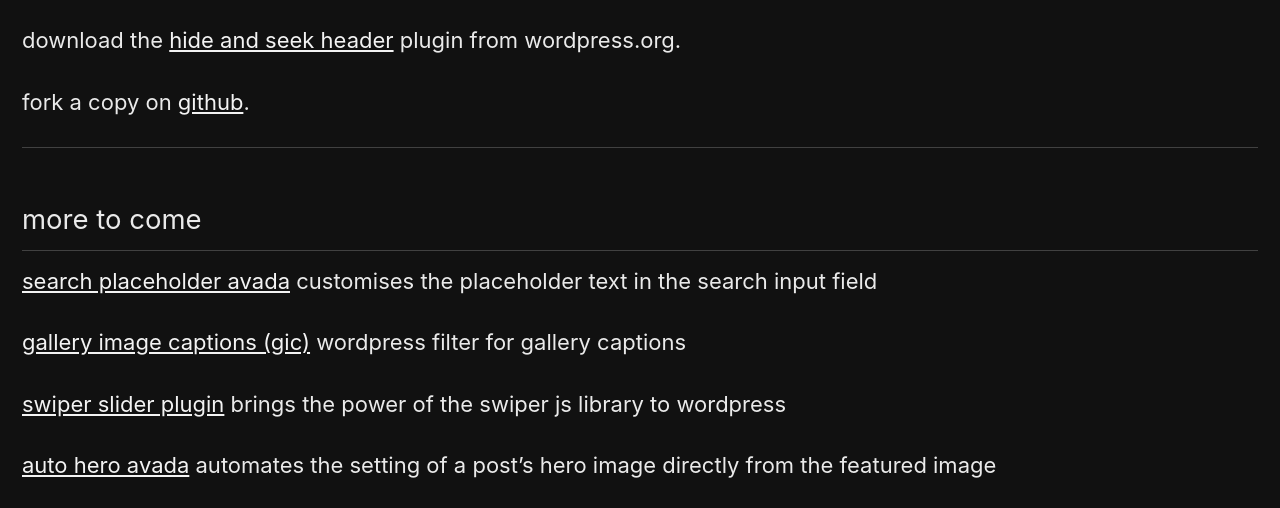
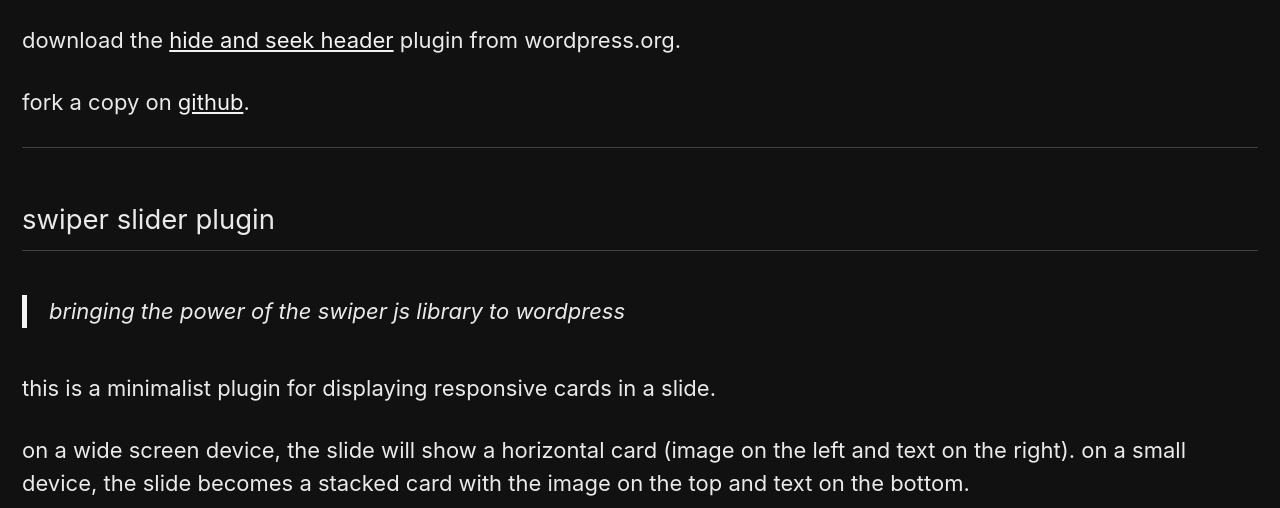
Before and after one commit to marklchaves/caughtmyeye, a Jekyll site: the page built from _webdev/plugins.md, in a window 1280 px wide. Shown: the part 2806-3314 px from the top of the page. Built offline with Jekyll 4.4.1, drawn with Linux system fonts in a browser that asks for light colours; cached includes are drawn as plain includes; nearby versions of some CDN libraries; a script that is not in the unit is left out; some of the changed text lies outside the part shown; grey boxes are pictures that could not be loaded.

Commit message:
Added swiper plugin

```diff
--- a/_webdev/plugins.md
+++ b/_webdev/plugins.md
@@ -59,12 +59,30 @@
 
 ---
 
+## swiper slider plugin
+
+> bringing the power of the swiper js library to wordpress
+
+this is a minimalist plugin for displaying responsive cards in a slide.
+
+on a wide screen device, the slide will show a horizontal card (image on the left and text on the right). on a small device, the slide becomes a stacked card with the image on the top and text on the bottom.
+
+![swiper slider plugin on a desktop screen](https://raw.githubusercontent.com/marklchaves/swiper-slider-plugin/master/screengrabs/Screenshot_2020-05-25-Responsive-Swiper-Demo-dt-1280w.jpg "swiper slider plugin on a desktop screen")
+
+<div style="display: grid; place-items: center">
+    <img src="https://raw.githubusercontent.com/marklchaves/swiper-slider-plugin/master/screengrabs/Screenshot_2020-05-25-Responsive-Swiper-Demo-mob-512w.jpg" width="512" alt="swiper slider plugin on a mobile screen" title="swiper slider plugin on a mobile screen">
+</div>
+
+powered by [swiper](https://swiperjs.com/).
+
+visit the [github repo](https://github.com/marklchaves/swiper-slider-plugin) for more details.
+
+---
+
 ## more to come
 
 [search placeholder avada](https://wordpress.org/plugins/search-placeholder-avada/) customises the placeholder text in the search input field
 
 [gallery image captions (gic)](https://wordpress.org/plugins/gallery-image-captions/) wordpress filter for gallery captions
 
-[swiper slider plugin](https://github.com/marklchaves/swiper-slider-plugin) brings the power of the swiper js library to wordpress
-
 [auto hero avada](https://github.com/marklchaves/auto-hero-avada) automates the setting of a post's hero image directly from the featured image
```
Also changed, not shown: other parts of _webdev/plugins.md (+1 -1 lines).
